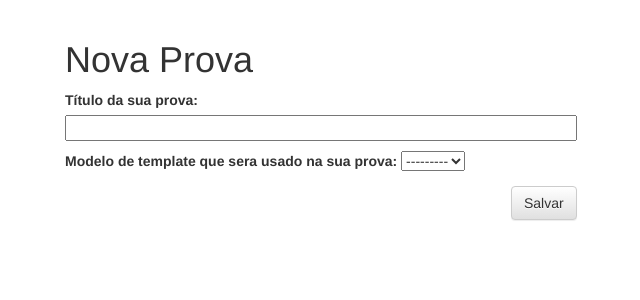
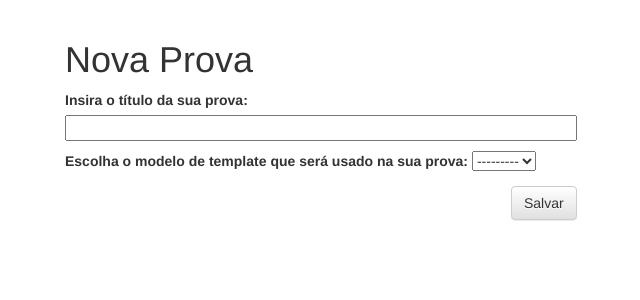
Before and after one commit to aleternis/editor-acessivel, a Django app: page /exam/new/ in a window 1280 px wide. Shown: the part 52-352 px from the top of the page, without its empty margins (285-925 px from the left). Run offline with Django 3.2, Linux system fonts and the light colour scheme; the visitor is signed in with stand-in values (Sample User, id 1); data that the repository does not hold is empty; some libraries are stand-ins or nearby versions.

Commit message:
improve verbose_names and add sequence column to question

```diff
--- a/blog/models.py
+++ b/blog/models.py
@@ -41,9 +41,9 @@ class Comment(models.Model):
         return self.text
 
 class ExamTemplate(models.Model):
-    name = models.CharField(max_length=300, verbose_name=_(u'Título do novo template'))
-    questions = models.IntegerField(verbose_name=_(u'Quantidade de questões'))
-    answers = models.IntegerField(verbose_name=_('Quantidade de alternativas'))
+    name = models.CharField(max_length=300, verbose_name=_(u'Insira o título do novo template de prova'))
+    questions = models.IntegerField(verbose_name=_(u'Insira a quantidade de questões'))
+    answers = models.IntegerField(verbose_name=_('Insira a quantidade de alternativas'))
 
     class Meta:
         permissions = (
@@ -56,8 +56,8 @@ class ExamTemplate(models.Model):
 
 class Exam(models.Model):
     author = models.ForeignKey('auth.User')
-    title = models.CharField(max_length=300, verbose_name=_(u'Título da sua prova'))
-    template = models.ForeignKey('blog.ExamTemplate', verbose_name=_('Modelo de template que sera usado na sua prova'))
+    title = models.CharField(max_length=300, verbose_name=_(u'Insira o título da sua prova'))
+    template = models.ForeignKey('blog.ExamTemplate', verbose_name=_(u'Escolha o modelo de template que será usado na sua prova'))
 
     class Meta:
         permissions = (
@@ -70,11 +70,12 @@ class Exam(models.Model):
 
 class Option(models.Model):
     question = models.ForeignKey('blog.Question')
-    option = HTMLField(verbose_name=_('Texto da alternativa. Nao e necessario colocar letra.'))
+    option = HTMLField(verbose_name=_(u'Insira o texto da alternativa'))
 
 class Question(models.Model):
     exam = models.ForeignKey('blog.Exam', default=1)
-    text = HTMLField(verbose_name=_(u'Titulo da questao. Não e necessário colocar numeracao.'))
+    text = HTMLField(u'Insira o título da questão sem a sua numeração')
+    sequence = models.IntegerField()
 
     class Meta:
         permissions = (
--- a/blog/templates/blog/exam_detail.html
+++ b/blog/templates/blog/exam_detail.html
@@ -4,8 +4,9 @@
 
 
 
-
-<h1>{{ exam.title }}</h1>
+<h1>Título<h1>
+<h2>{{ exam.title }}</h2>
+<h2>Template</h2>
 <h3>{{ exam.template }}</h3>
 
 
--- a/blog/urls.py
+++ b/blog/urls.py
@@ -21,6 +21,7 @@ urlpatterns = [
     url(r'^option/new/(?P<pk>[0-9]+)/$', views.option_new, name='option_new'),
     url(r'^option/(?P<pk>[0-9]+)/edit/$', views.option_edit, name='option_edit'),
     url(r'^exam/new/$', views.exam_new, name='exam_new'),
+    url(r'^exam/(?P<pk>[0-9]+)/detail$', views.exam_detail, name='exam_detail'),
     url(r'^exam/choose/$', views.choose_exam, name='choose_exam'),
     url(r'^exam/(?P<pk>[0-9]+)/$', views.question_list, name='question_list'),
     url(r'^exam/(?P<pk>[0-9]+)/edit/$', views.exam_edit, name='exam_edit'),
--- a/blog/views.py
+++ b/blog/views.py
@@ -135,6 +135,7 @@ def question_new(request, pk):
         if form.is_valid():
             new_form = form.save(commit=False)
             new_form.exam = get_object_or_404(Exam, pk=pk)
+            new_form.sequence = Question.objects.filter(exam=pk).count() + 1
             new_form.save()
             return HttpResponseRedirect(reverse(question_detail, args=(new_form.pk,)))
     else:
@@ -210,7 +211,7 @@ def exam_edit(request,pk):
             exam.author = request.user
            # post.published_date = timezone.now()
             exam.save()
-            return HttpResponseRedirect(reverse(question_list, args=(exam.pk,)))
+            return HttpResponseRedirect(reverse(exam_detail, args=(exam.pk,)))
     else:
         form = ExamForm(instance=exam)
     return render(request, 'blog/exam_edit.html', {'form': form})
@@ -218,7 +219,7 @@ def exam_edit(request,pk):
 @permission_required('blog.exam_detail',raise_exception=True)
 def exam_detail(request, pk):
     exam = get_object_or_404(Exam, pk=pk)
-    return render(request, 'blog/question_list.html', {'exam': exam})
+    return render(request, 'blog/exam_detail.html', {'exam': exam})
 
 @permission_required('blog.exam_list')
 def exam_list(request):
```
